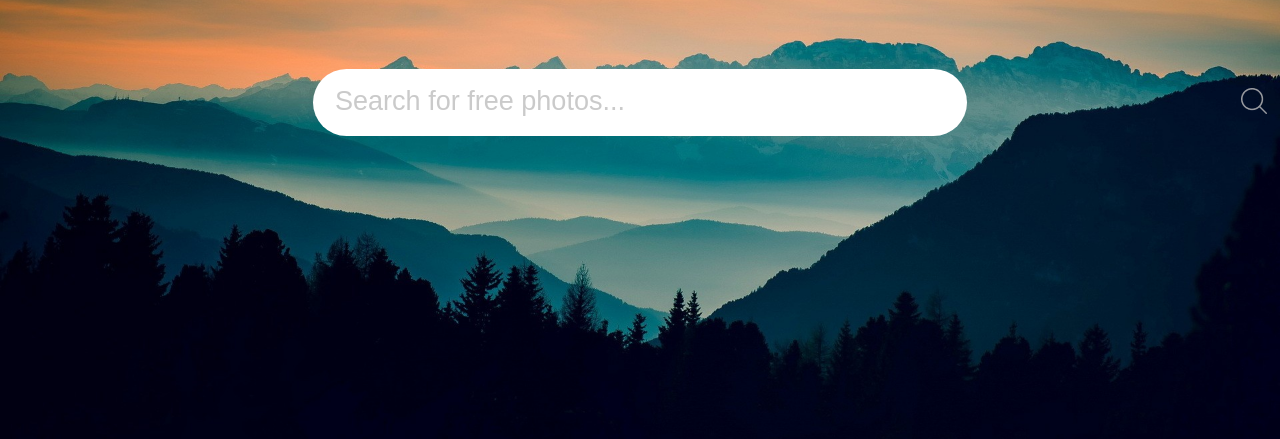
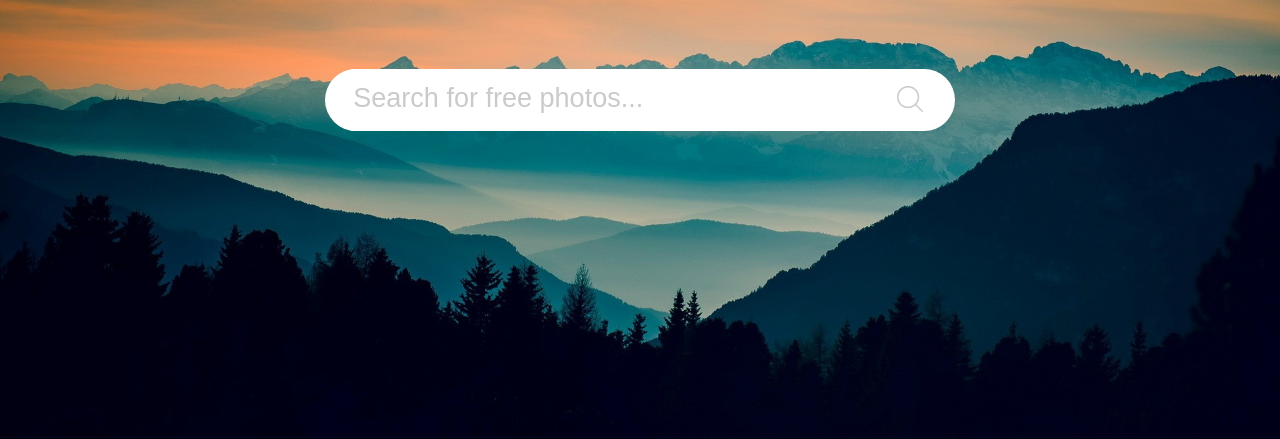
Before and after one commit to SergioVed/Task10, a plain HTML site: page index.html in a window 1280 px wide. Shown: the part 323-762 px from the top of the page. Drawn offline with nearby package versions, Linux system fonts and the light colour scheme.

Commit message:
Third commit

```diff
--- a/style.scss
+++ b/style.scss
@@ -64,26 +64,24 @@ body{
         }
     }
     &__search-form{
-        position: relative;
         display: flex;
         justify-content: center;
+        background-color: #fff;
+        border-radius: 50px;
+        width: 630px;
+        margin: auto;
         &__input{
-            width: 650px;
-            height: 65px;
+            width: 85%;
+            height: 60px;
             border: none;
-            border-radius: 50px;
             outline: none;
             font-size: 1.3em;
         }
         &__input::placeholder{
-            padding-left: 20px;
             font-size: 1.3em;
             color: #BDBDBDCC;
         }
         &__button{
-            position: absolute;
-            top: 18px;
-            left: 1235px;
             background: transparent;
             border: none;
         }
```
Also changed, not shown: style.css, 1 other file.
